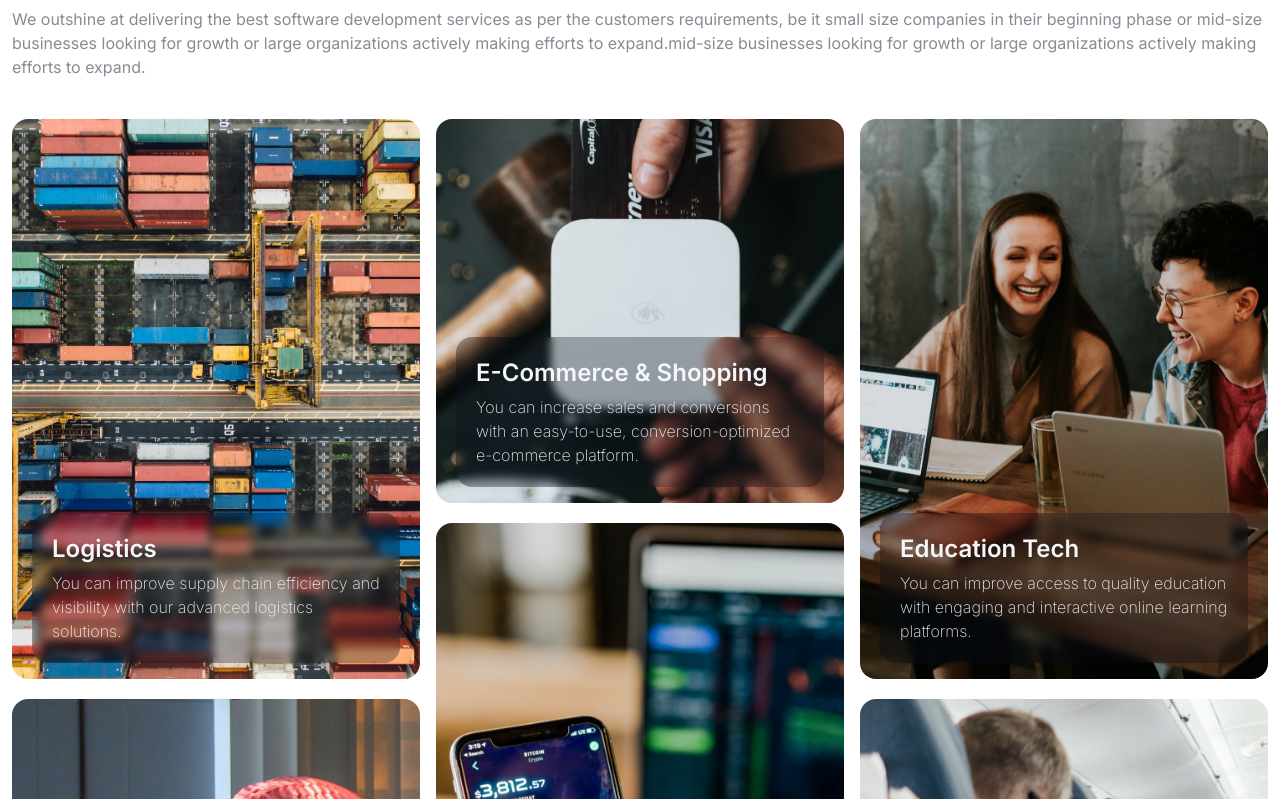
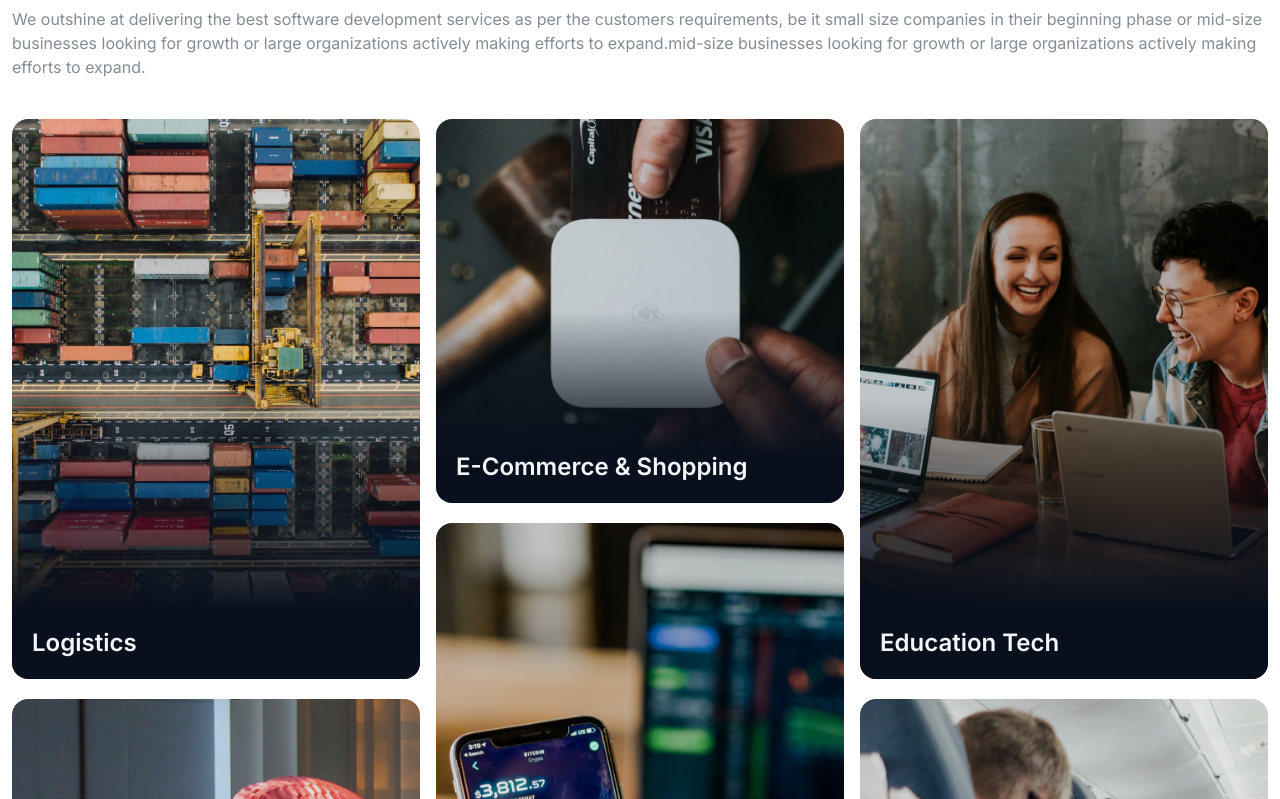
Before and after one commit to Adtyya/evetech-v2, a Next.js app: page /en/services/web-development in a window 1280 px wide. Shown: the part 2061-2860 px from the top of the page. Built offline with nearby package versions, Linux system fonts and the light colour scheme.

Commit message:
industi sector

```diff
--- a/components/view/home/softwareDevelopmentIndustry.jsx
+++ b/components/view/home/softwareDevelopmentIndustry.jsx
@@ -3,6 +3,8 @@ import Heading from "@/components/text/heading";
 import { SoftwareDev } from "./content";
 import Image from "next/image";
 import { useTranslations } from "next-intl";
+import Link from "next/link";
+import { ButtonLightBlue } from "@/components/button/button";
 
 export default function SoftwareDevelopmentIndustry() {
   const t = useTranslations("HomePage.section7");
@@ -29,9 +31,9 @@ export default function SoftwareDevelopmentIndustry() {
                 src={item.image}
                 alt={item.name}
                 fill
-                className="object-cover group-hover:scale-105 duration-300"
+                className="object-cover group-hover:scale-105 duration-300 brightness-90"
               />
-              <div className="absolute top-1/2 z-10 flex items-end pb-4 justify-center w-full h-1/2">
+              {/* <div className="absolute top-1/2 z-10 flex items-end pb-4 justify-center w-full h-1/2">
                 <div className="bg-eve-black/30 group-hover:bg-eve-black duration-300 backdrop-blur-sm mx-5 p-5 rounded-2xl w-full">
                   <Heading
                     variant="h4"
@@ -43,6 +45,32 @@ export default function SoftwareDevelopmentIndustry() {
                     {t(`${index + 1}.subtitle`)}
                   </p>
                 </div>
+              </div> */}
+              <div
+                className="absolute bottom-0 w-full h-1/2 group-hover:h-full p-5"
+                style={{
+                  background:
+                    "linear-gradient(0deg, #09101D 25%, rgba(41, 72, 131, 0) 100%)",
+                }}
+              >
+                <div className="flex flex-col items-start group-hover:justify-center justify-end h-full">
+                  <Heading
+                    variant="h4"
+                    className="text-eve-white font-semibold"
+                  >
+                    {t(`${index + 1}.title`)}
+                  </Heading>
+                  <div className="hidden group-hover:block">
+                    <p className="mt-1.5 text-btn-white font-extralight">
+                      {t(`${index + 1}.subtitle`)}
+                    </p>
+                    <div className="mt-3">
+                      <Link href="/portfolio">
+                        <ButtonLightBlue>Lihat Portofolio</ButtonLightBlue>
+                      </Link>
+                    </div>
+                  </div>
+                </div>
               </div>
             </div>
           );
```
